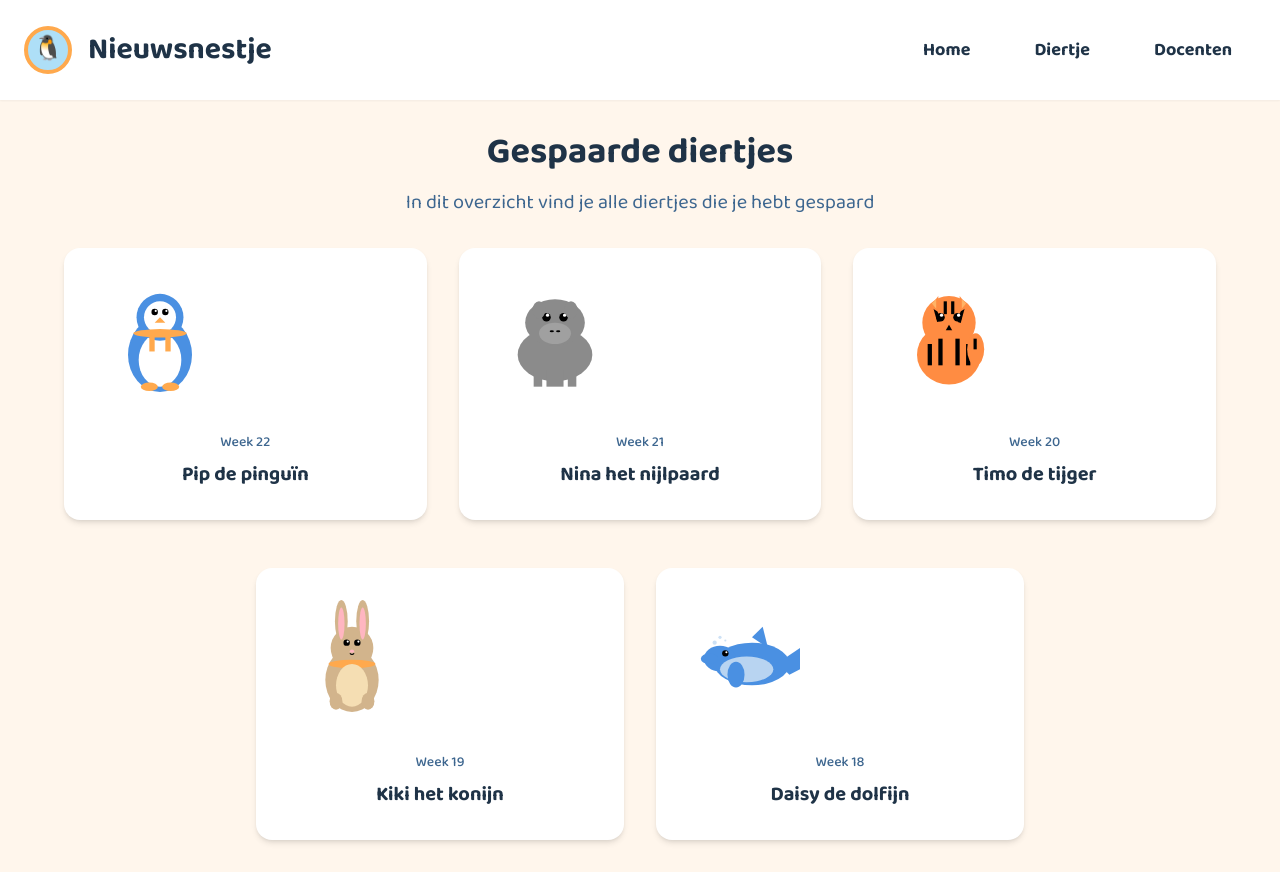
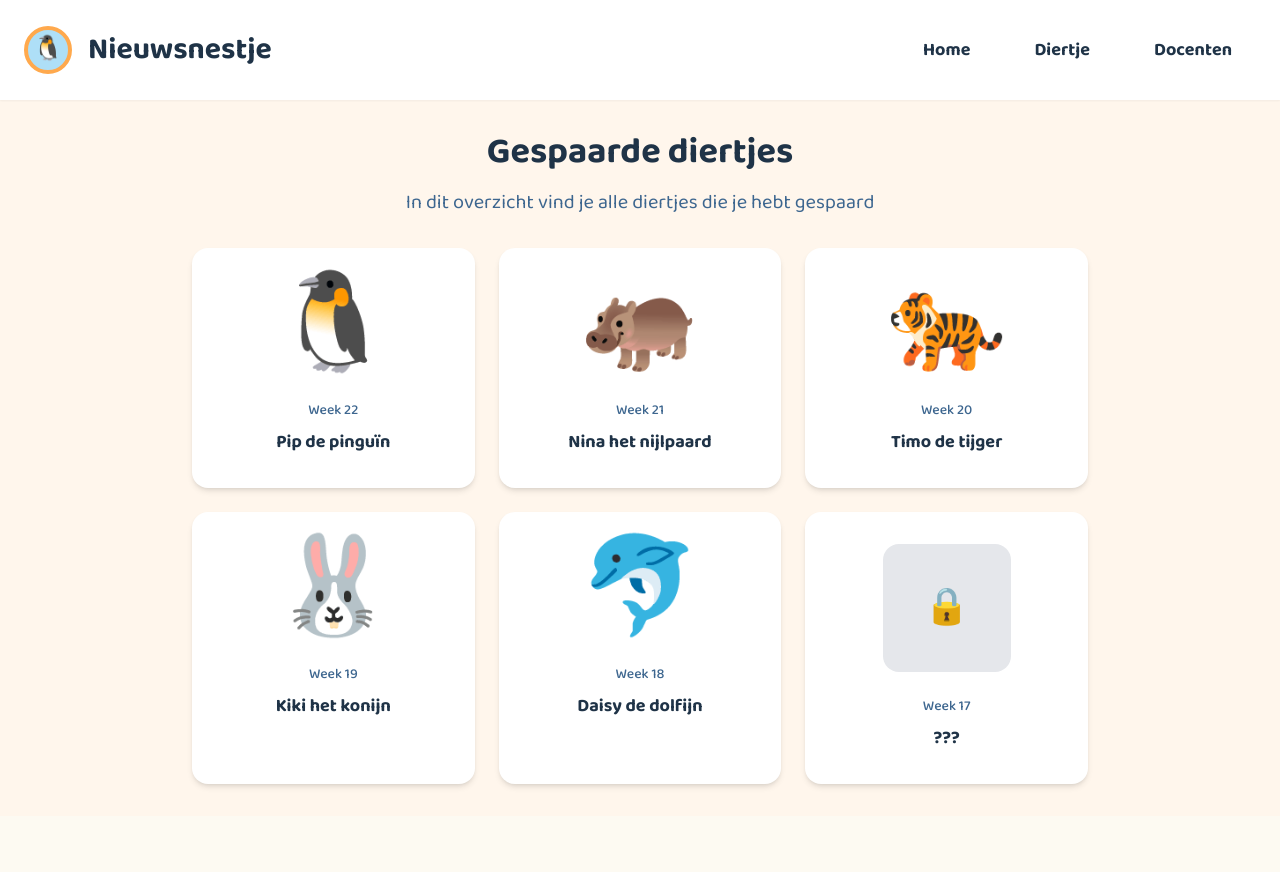
Before and after one commit to Julia246Z/Nieuwsnestje-2, a React (Vite) app: page /collection in a window 1280 px wide. After the commit the page ends 816 px from the top, so only its background shows below. Built offline with nearby package versions, Linux system fonts and the light colour scheme.

Commit message:
Refactor: Implement emoji-based collection screen
Replaced the existing animal illustrations with centered emojis within white cards, and implemented a 3-column grid layout for the collection screen.

```diff
--- a/src/pages/Collection.tsx
+++ b/src/pages/Collection.tsx
@@ -4,185 +4,13 @@ import Navigation from "../components/Navigation";
 
 const Collection = () => {
   const animals = [
-    { name: "Pip de pinguïn", week: "Week 22", unlocked: true },
-    { name: "Nina het nijlpaard", week: "Week 21", unlocked: true },
-    { name: "Timo de tijger", week: "Week 20", unlocked: true },
-    { name: "Kiki het konijn", week: "Week 19", unlocked: true },
-    { name: "Daisy de dolfijn", week: "Week 18", unlocked: true },
-    { name: "Mila de muis", week: "Week 17", unlocked: false },
+    { name: "Pip de pinguïn", week: "Week 22", unlocked: true, emoji: "🐧" },
+    { name: "Nina het nijlpaard", week: "Week 21", unlocked: true, emoji: "🦛" },
+    { name: "Timo de tijger", week: "Week 20", unlocked: true, emoji: "🐅" },
+    { name: "Kiki het konijn", week: "Week 19", unlocked: true, emoji: "🐰" },
+    { name: "Daisy de dolfijn", week: "Week 18", unlocked: true, emoji: "🐬" },
+    { name: "Mila de muis", week: "Week 17", unlocked: false, emoji: "🐭" },
   ];
-
-  const renderAnimalIllustration = (animalName: string, unlocked: boolean) => {
-    if (!unlocked) {
-      return (
-        <div className="w-32 h-32 bg-gray-200 rounded-lg flex items-center justify-center">
-          <div className="text-4xl text-gray-400">🔒</div>
-        </div>
-      );
-    }
-
-    // Cartoon-style illustrations for each animal
-    switch (animalName) {
-      case "Pip de pinguïn":
-        return (
-          <div className="w-32 h-32 flex items-center justify-center">
-            <svg viewBox="0 0 120 120" className="w-full h-full">
-              {/* Pip penguin body */}
-              <ellipse cx="60" cy="70" rx="30" ry="35" fill="#4A90E2" />
-              <ellipse cx="60" cy="75" rx="20" ry="25" fill="#FFFFFF" />
-              {/* Head */}
-              <circle cx="60" cy="35" r="22" fill="#4A90E2" />
-              <circle cx="60" cy="35" r="15" fill="#FFFFFF" />
-              {/* Eyes */}
-              <circle cx="55" cy="30" r="3" fill="#000" />
-              <circle cx="65" cy="30" r="3" fill="#000" />
-              <circle cx="56" cy="29" r="1" fill="#FFF" />
-              <circle cx="66" cy="29" r="1" fill="#FFF" />
-              {/* Beak */}
-              <polygon points="60,35 55,40 65,40" fill="#FFA94D" />
-              {/* Orange scarf */}
-              <ellipse cx="60" cy="50" rx="25" ry="4" fill="#FFA94D" />
-              <rect x="50" y="52" width="5" height="15" fill="#FFA94D" />
-              <rect x="65" y="52" width="5" height="15" fill="#FFA94D" />
-              {/* Feet */}
-              <ellipse cx="50" cy="100" rx="8" ry="4" fill="#FFA94D" />
-              <ellipse cx="70" cy="100" rx="8" ry="4" fill="#FFA94D" />
-            </svg>
-          </div>
-        );
-      case "Nina het nijlpaard":
-        return (
-          <div className="w-32 h-32 flex items-center justify-center">
-            <svg viewBox="0 0 120 120" className="w-full h-full">
-              {/* Hippo body */}
-              <ellipse cx="60" cy="70" rx="35" ry="25" fill="#8B8B8B" />
-              {/* Head */}
-              <ellipse cx="60" cy="40" rx="28" ry="22" fill="#8B8B8B" />
-              {/* Snout */}
-              <ellipse cx="60" cy="50" rx="15" ry="10" fill="#A0A0A0" />
-              {/* Eyes */}
-              <circle cx="52" cy="35" r="4" fill="#000" />
-              <circle cx="68" cy="35" r="4" fill="#000" />
-              <circle cx="53" cy="33" r="1.5" fill="#FFF" />
-              <circle cx="69" cy="33" r="1.5" fill="#FFF" />
-              {/* Ears */}
-              <ellipse cx="45" cy="28" rx="6" ry="8" fill="#8B8B8B" />
-              <ellipse cx="75" cy="28" rx="6" ry="8" fill="#8B8B8B" />
-              {/* Nostrils */}
-              <ellipse cx="57" cy="48" rx="2" ry="1" fill="#000" />
-              <ellipse cx="63" cy="48" rx="2" ry="1" fill="#000" />
-              {/* Legs */}
-              <rect x="40" y="85" width="8" height="15" fill="#8B8B8B" />
-              <rect x="52" y="85" width="8" height="15" fill="#8B8B8B" />
-              <rect x="60" y="85" width="8" height="15" fill="#8B8B8B" />
-              <rect x="72" y="85" width="8" height="15" fill="#8B8B8B" />
-            </svg>
-          </div>
-        );
-      case "Timo de tijger":
-        return (
-          <div className="w-32 h-32 flex items-center justify-center">
-            <svg viewBox="0 0 120 120" className="w-full h-full">
-              {/* Tiger body */}
-              <ellipse cx="60" cy="70" rx="30" ry="28" fill="#FF8C42" />
-              {/* Head */}
-              <circle cx="60" cy="40" r="25" fill="#FF8C42" />
-              {/* Stripes on head */}
-              <rect x="45" y="25" width="3" height="15" fill="#000" transform="rotate(-15 45 25)" />
-              <rect x="72" y="25" width="3" height="15" fill="#000" transform="rotate(15 72 25)" />
-              <rect x="55" y="20" width="3" height="12" fill="#000" />
-              <rect x="62" y="20" width="3" height="12" fill="#000" />
-              {/* Eyes */}
-              <circle cx="52" cy="35" r="4" fill="#000" />
-              <circle cx="68" cy="35" r="4" fill="#000" />
-              <circle cx="53" cy="33" r="1.5" fill="#FFF" />
-              <circle cx="69" cy="33" r="1.5" fill="#FFF" />
-              {/* Nose */}
-              <polygon points="60,42 57,47 63,47" fill="#000" />
-              {/* Ears */}
-              <polygon points="42,25 50,15 50,30" fill="#FF8C42" />
-              <polygon points="78,25 70,15 70,30" fill="#FF8C42" />
-              <polygon points="44,22 48,18 48,27" fill="#FFB366" />
-              <polygon points="76,22 72,18 72,27" fill="#FFB366" />
-              {/* Body stripes */}
-              <rect x="40" y="60" width="4" height="20" fill="#000" />
-              <rect x="50" y="55" width="4" height="25" fill="#000" />
-              <rect x="66" y="55" width="4" height="25" fill="#000" />
-              <rect x="76" y="60" width="4" height="20" fill="#000" />
-              {/* Tail */}
-              <ellipse cx="85" cy="65" rx="8" ry="15" fill="#FF8C42" />
-              <rect x="83" y="55" width="3" height="10" fill="#000" />
-            </svg>
-          </div>
-        );
-      case "Kiki het konijn":
-        return (
-          <div className="w-32 h-32 flex items-center justify-center">
-            <svg viewBox="0 0 120 120" className="w-full h-full">
-              {/* Rabbit body */}
-              <ellipse cx="60" cy="75" rx="25" ry="30" fill="#D2B48C" />
-              {/* Head */}
-              <circle cx="60" cy="45" r="20" fill="#D2B48C" />
-              {/* Long ears */}
-              <ellipse cx="50" cy="20" rx="6" ry="20" fill="#D2B48C" />
-              <ellipse cx="70" cy="20" rx="6" ry="20" fill="#D2B48C" />
-              <ellipse cx="50" cy="22" rx="3" ry="15" fill="#FFB6C1" />
-              <ellipse cx="70" cy="22" rx="3" ry="15" fill="#FFB6C1" />
-              {/* Eyes */}
-              <circle cx="55" cy="40" r="3" fill="#000" />
-              <circle cx="65" cy="40" r="3" fill="#000" />
-              <circle cx="56" cy="39" r="1" fill="#FFF" />
-              <circle cx="66" cy="39" r="1" fill="#FFF" />
-              {/* Nose */}
-              <ellipse cx="60" cy="48" rx="2" ry="1.5" fill="#FFB6C1" />
-              {/* Mouth */}
-              <path d="M 58 50 Q 60 52 62 50" stroke="#000" strokeWidth="1" fill="none" />
-              {/* Orange scarf */}
-              <ellipse cx="60" cy="60" rx="22" ry="4" fill="#FFA94D" />
-              {/* Belly */}
-              <ellipse cx="60" cy="80" rx="15" ry="20" fill="#F5DEB3" />
-              {/* Paws */}
-              <ellipse cx="45" cy="95" rx="6" ry="8" fill="#D2B48C" />
-              <ellipse cx="75" cy="95" rx="6" ry="8" fill="#D2B48C" />
-            </svg>
-          </div>
-        );
-      case "Daisy de dolfijn":
-        return (
-          <div className="w-32 h-32 flex items-center justify-center">
-            <svg viewBox="0 0 120 120" className="w-full h-full">
-              {/* Dolphin body */}
-              <ellipse cx="60" cy="60" rx="35" ry="20" fill="#4A90E2" />
-              {/* Head/snout */}
-              <ellipse cx="30" cy="55" rx="15" ry="12" fill="#4A90E2" />
-              {/* Snout */}
-              <ellipse cx="20" cy="55" rx="8" ry="5" fill="#4A90E2" />
-              {/* Eye */}
-              <circle cx="35" cy="50" r="3" fill="#000" />
-              <circle cx="36" cy="49" r="1" fill="#FFF" />
-              {/* Dorsal fin */}
-              <polygon points="60,35 70,25 75,45" fill="#4A90E2" />
-              {/* Tail */}
-              <polygon points="90,55 105,45 105,65 95,70 90,65" fill="#4A90E2" />
-              {/* Belly */}
-              <ellipse cx="55" cy="65" rx="25" ry="12" fill="#B8D4F1" />
-              {/* Flipper */}
-              <ellipse cx="45" cy="70" rx="8" ry="12" fill="#4A90E2" />
-              {/* Water splash effect */}
-              <circle cx="25" cy="40" r="2" fill="#B8D4F1" opacity="0.7" />
-              <circle cx="30" cy="35" r="1.5" fill="#B8D4F1" opacity="0.7" />
-              <circle cx="35" cy="38" r="1" fill="#B8D4F1" opacity="0.7" />
-            </svg>
-          </div>
-        );
-      default:
-        return (
-          <div className="w-32 h-32 bg-gray-100 rounded-lg flex items-center justify-center">
-            <span className="text-2xl text-gray-400">?</span>
-          </div>
-        );
-    }
-  };
 
   return (
     <div className="min-h-screen bg-nieuwsnestje-cream">
@@ -196,32 +24,24 @@ const Collection = () => {
           </p>
         </div>
 
-        {/* Grid layout matching reference image */}
-        <div className="max-w-6xl mx-auto">
-          {/* Top row - 3 animals */}
-          <div className="grid grid-cols-1 md:grid-cols-3 gap-8 mb-12">
-            {animals.slice(0, 3).map((animal, index) => (
+        {/* Fixed 3-column grid layout */}
+        <div className="max-w-4xl mx-auto">
+          <div className="grid grid-cols-3 gap-6">
+            {animals.map((animal, index) => (
               <div key={index} className="bg-white rounded-2xl p-8 text-center shadow-md">
-                <div className="mb-6">
-                  {renderAnimalIllustration(animal.name, animal.unlocked)}
+                <div className="mb-6 flex justify-center items-center">
+                  {animal.unlocked ? (
+                    <div className="text-8xl">
+                      {animal.emoji}
+                    </div>
+                  ) : (
+                    <div className="w-32 h-32 bg-gray-200 rounded-lg flex items-center justify-center">
+                      <div className="text-4xl text-gray-400">🔒</div>
+                    </div>
+                  )}
                 </div>
                 <p className="text-sm text-muted-foreground mb-2 font-medium">{animal.week}</p>
-                <h3 className="text-xl font-bold text-foreground">
-                  {animal.unlocked ? animal.name : '???'}
-                </h3>
-              </div>
-            ))}
-          </div>
-
-          {/* Bottom row - 2 animals centered */}
-          <div className="grid grid-cols-1 md:grid-cols-2 gap-8 max-w-3xl mx-auto">
-            {animals.slice(3, 5).map((animal, index) => (
-              <div key={index + 3} className="bg-white rounded-2xl p-8 text-center shadow-md">
-                <div className="mb-6">
-                  {renderAnimalIllustration(animal.name, animal.unlocked)}
-                </div>
-                <p className="text-sm text-muted-foreground mb-2 font-medium">{animal.week}</p>
-                <h3 className="text-xl font-bold text-foreground">
+                <h3 className="text-lg font-bold text-foreground">
                   {animal.unlocked ? animal.name : '???'}
                 </h3>
               </div>
```
